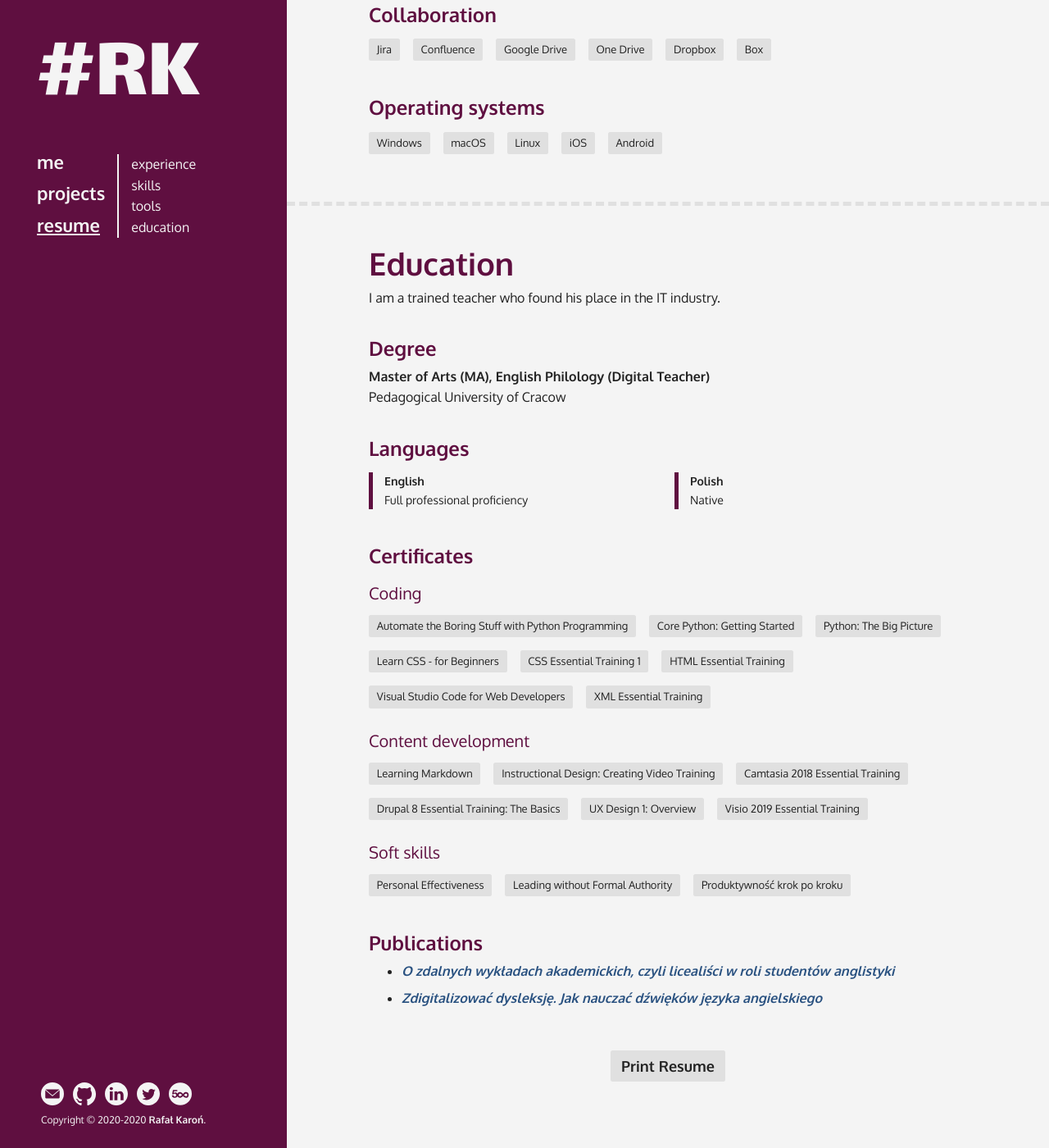
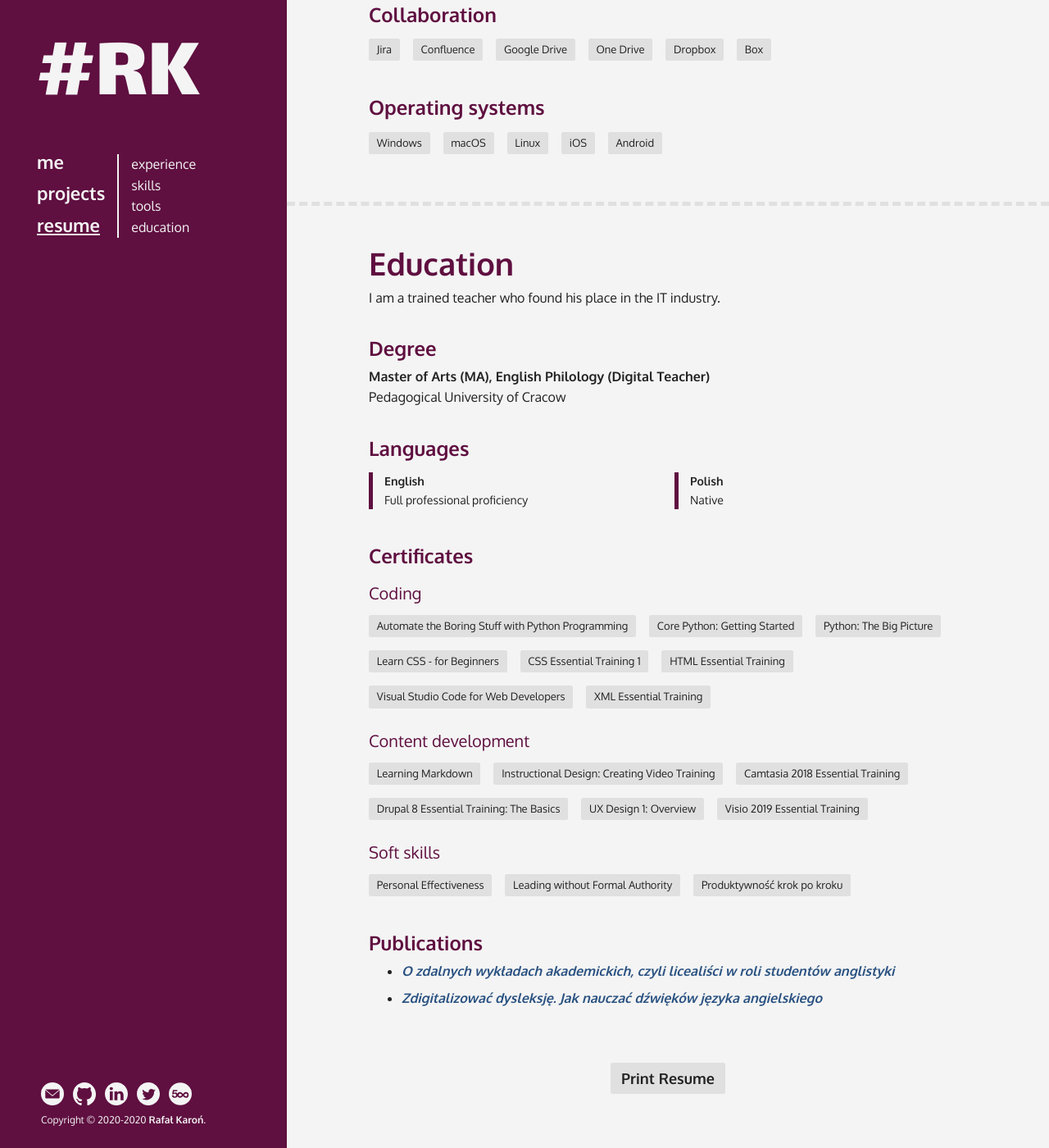
Before and after one commit to rafalkaron/rafalkaron.github.io, a Jekyll site: the page built from resume.md, in a window 1280 px wide and 1400 px high, scrolled down 3407 px. Shown: the whole window at 82% size. Built offline with Jekyll 4.4.1, drawn with Linux system fonts in a browser that asks for light colours; some web fonts are replaced.

Commit message:
implemented a print button

```diff
--- a/_sass/r/styling/button.scss
+++ b/_sass/r/styling/button.scss
@@ -15,12 +15,12 @@ input {
     text-decoration: none;
 
     display: table;
-    margin: 5rem auto $margin;
+    margin: 6.5rem auto $margin;
+
 }
 
 input:hover,
 input:active,
 input:focus {
-    background-color: $background-dark;
-    color: $text-light;
+    color: $primary-color;
 }
```
